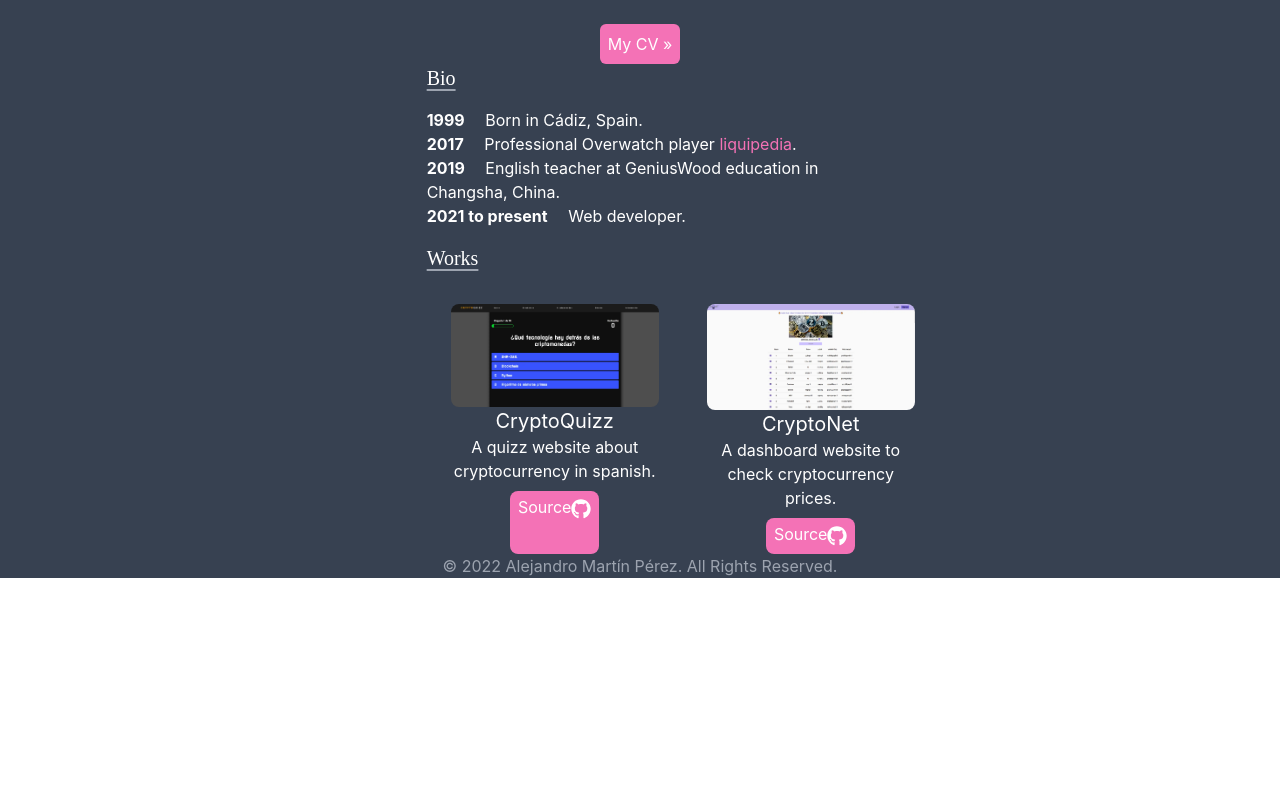
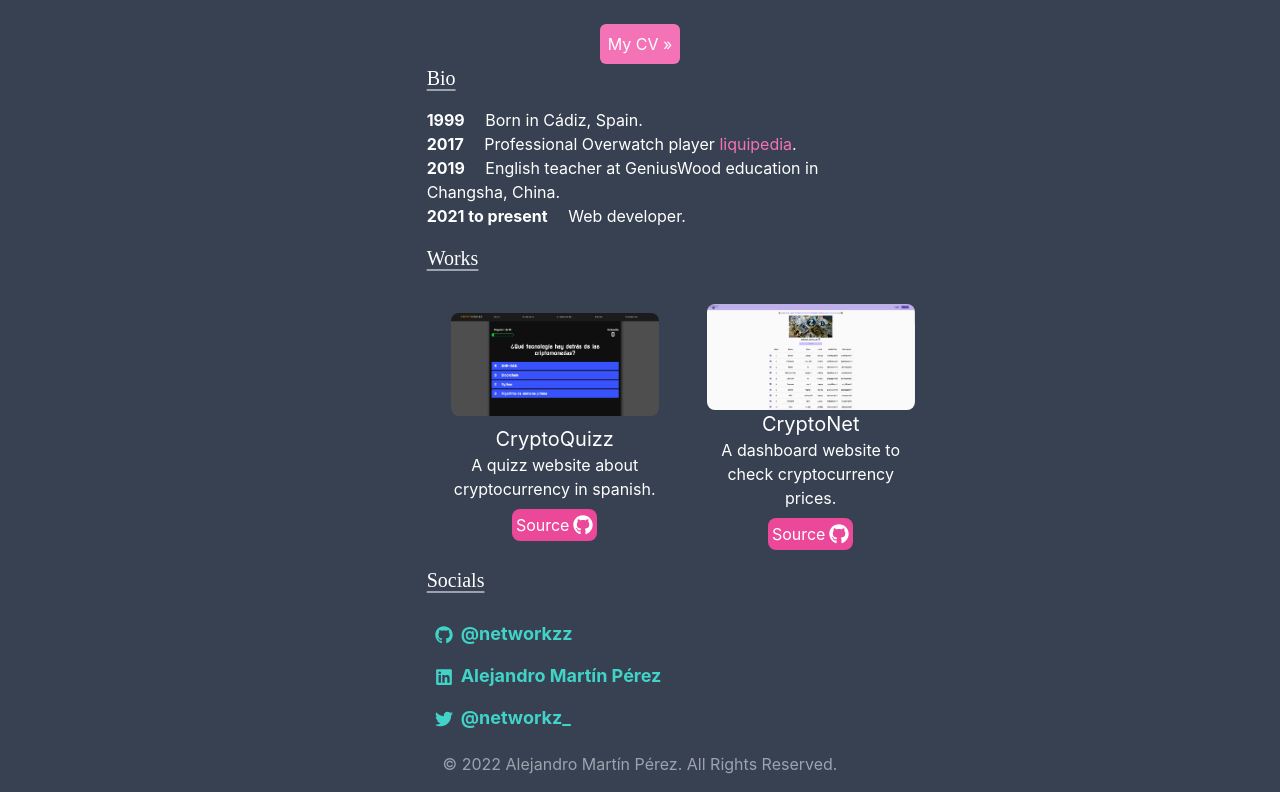
Before and after one commit to Networkzz/portfolio-react-tailwind, a React (Create React App) app: page / in a window 1280 px wide. Shown: the part 464-1256 px from the top of the page. Before the commit the page ends 1042 px from the top, so only its background shows below. Built offline with nearby package versions, Linux system fonts and the light colour scheme.

Commit message:
Refactor: Works, Social + Update: Nav, Footer, Bio

```diff
--- a/src/App.js
+++ b/src/App.js
@@ -4,6 +4,7 @@ import Header from './components/Header';
 import About from './components/About/About';
 import Bio from  './components/Bio'
 import Works from './components/Works';
+import Socials from './components/Socials';
 
 function App() {
   return (
@@ -13,6 +14,7 @@ function App() {
       <About/>
       <Bio/>
       <Works/>
+      <Socials/>
       <Footer/>
     </div>
   );
--- a/src/components/Bio.js
+++ b/src/components/Bio.js
@@ -4,7 +4,7 @@ function Bio() {
   return <div className="w-2/6 m-auto text-white pb-4">
   <h2
     className="text-xl underline underline-offset-4 decoration-gray-400 font-fontName pb-4"
-    id="about"
+    id="bio"
   >
     Bio
   </h2>
--- a/src/components/Footer.js
+++ b/src/components/Footer.js
@@ -2,7 +2,7 @@ import React from "react";
 
 const Footer = () => {
   return (
-    <p className="text-gray-400 text-center">
+    <p className="text-gray-400 text-center pb-4">
       © {new Date().getFullYear()} Alejandro Martín Pérez. All Rights Reserved.
     </p>
   );
--- a/src/components/Nav.js
+++ b/src/components/Nav.js
@@ -1,11 +1,12 @@
 import { Disclosure } from "@headlessui/react";
 import { MenuIcon, XIcon, CodeIcon } from "@heroicons/react/outline";
-
+import { FaGithub } from "react-icons/fa";
 const navigation = [
   { name: "Alejandro Martín", href: "#", current: true },
   { name: "About", href: "#about", current: false },
-  { name: "Works", href: "#adios", current: false },
-  { name: "Source", href: "https://github.com/Networkzz/portfolio-react-tailwind",current: false,},
+  { name: "Bio", href: "#bio", current: false },
+  { name: "Works", href: "#works", current: false },
+  { name: "Source", href: "https://github.com/Networkzz/portfolio-react-tailwind",current: false, target:"_blank", icon: <FaGithub className="inline-flex ml-1 mb-0.5"/>},
 ];
 
 function classNames(...classes) {
@@ -42,6 +43,7 @@ export default function Nav() {
                       <a
                         key={item.name}
                         href={item.href}
+                        target={item.target}
                         className={classNames(
                           item.current
                             ? "bg-gray-900 text-white" /*Current item*/
@@ -49,7 +51,7 @@ export default function Nav() {
                           "px-3 py-2 rounded-md text-sm font-medium"
                         )}
                       >
-                        {item.name}
+                        {item.name}{item.icon}
                       </a>
                     ))}
                   </div>
--- /dev/null
+++ b/src/components/Socials.js
@@ -0,0 +1,57 @@
+import React from "react";
+import { FaGithub } from "react-icons/fa";
+import { FaLinkedin } from "react-icons/fa";
+import { FaTwitter } from "react-icons/fa";
+
+const social = [
+  {
+    name: "@networkzz",
+    href: "https://github.com/Networkzz",
+    target: "_blank",
+    rel: "noreferrer",
+    icon: <FaGithub className="mr-2"/>,
+  },
+  {
+    name: "Alejandro Martín Pérez",
+    href: "https://www.linkedin.com/in/alejandro-mart%C3%ADn-p%C3%A9rez-99ba511ba/",
+    target: "_blank",
+    rel: "noreferrer",
+    icon: <FaLinkedin className="mr-2" />,
+  },
+  {
+    name: "@networkz_",
+    href: "https://twitter.com/Networkz_",
+    target: "_blank",
+    rel: "noreferrer",
+    icon: <FaTwitter className="mr-2" />,
+  }
+];
+const listSocial = social.map((item) => (
+  <li key={item.name}>
+    <a
+      className="w-42 flex-1 flex flex-row mt-2 hover:text-[#3fffef] p-2 rounded-lg font-bold text-lg text-[#41d3c7] leading-4"
+      key={item.name}
+      href={item.href}
+      target={item.target}
+      rel={item.rel}
+    >
+      {item.icon}
+      {item.name}
+    </a>
+  </li>
+));
+function Socials() {
+  return (
+    <div className="w-2/6 m-auto text-white pb-4 pt-4">
+      <h2
+        className="text-xl underline underline-offset-4 decoration-gray-400 font-fontName pb-4"
+        id="social"
+      >
+        Socials
+      </h2>
+      <ul>{listSocial}</ul>
+    </div>
+  );
+}
+
+export default Socials;
--- a/src/components/Works.js
+++ b/src/components/Works.js
@@ -2,64 +2,111 @@ import React from "react";
 import CryptoQuizz from "../assets/cryptoquizz.webp";
 import CryptoNet from "../assets/cryptonet.webp";
 import { FaGithub } from "react-icons/fa";
+const workAnchorCryptoQuizz = [
+  {
+    href: "http://cryptoquizz.000webhostapp.com/index.html",
+    target: "_blank",
+    rel: "noreferrer",
+    className: "w-52 h-42 block m-auto rounded-lg",
+    src: CryptoQuizz,
+    alt: "CryptoQuizz",
+  },
+];
+const workAnchorCryptoNet = [
+  {
+    href: "https://networkzz.github.io/CryptoNet/",
+    target: "_blank",
+    rel: "noreferrer",
+    className: "w-52 h-42 block m-auto rounded-lg",
+    src: CryptoNet,
+    alt: "CryptoNet",
+  },
+];
+const sourceAnchor = [
+  {
+    className:
+      "m-auto content-center inline-flex text-center p-1 bg-pink-500 hover:bg-pink-400 rounded-lg mt-2",
+    href: "https://github.com/Networkzz/CryptoNet",
+    target: "_blank",
+    rel: "noreferrer",
+    icon: <FaGithub className="text-xl mt-0.5 ml-1" />,
+  },
+];
+const titleWork = ["CryptoQuizz", "CryptoNet"];
+const paragraphWork = ["A quizz website about cryptocurrency in spanish.", "A dashboard website to check cryptocurrency prices."];
 function Works() {
   return (
     <div className="w-2/6 m-auto text-white">
       <h2
         className="text-xl underline underline-offset-4 decoration-gray-400 font-fontName pb-8"
-        id="about"
+        id="works"
       >
         Works
       </h2>
       <div className="flex-1 flex items-center justify-center sm:items-stretch sm:justify-start">
         <div className="flex flex-col ml-6 text-center mr-6">
+          {workAnchorCryptoQuizz.map((props) => (
             <a
-            href="http://cryptoquizz.000webhostapp.com/index.html"
-            target="_blank"
-            rel="noreferrer"
-            className="w-52 h-42 block m-auto rounded-lg"
+              key={props.href}
+              href={props.href}
+              target={props.target}
+              rel={props.rel}
+              className={props.className}
             >
               <img
-              src={CryptoQuizz}
-              alt="cryptoquizz"
+                key={props.src}
+                src={props.src}
+                alt={props.alt}
                 className="rounded-lg"
-            ></img>
+              />
             </a>
-          <h2 className="text-xl">CryptoQuizz</h2>
-          <p>A quizz website about cryptocurrency in spanish.</p>
+          ))}
+          <h2 className="text-xl">{titleWork[0]}</h2>
+          <p>{paragraphWork[0]}</p>
+          {sourceAnchor.map((props) => (
             <a
-            className="flex-1 flex m-auto flex-row mt-2 bg-pink-400 hover:bg-pink-300 leading-4 pt-2 pr-2 pl-2 rounded-lg "
-            href="https://github.com/Networkzz/CryptoNet"
-            target="_blank"
-            rel="noreferrer"
+              key={props.href}
+              className={props.className}
+              href={props.href}
+              target={props.target}
+              rel={props.rel}
             >
               Source
-            <FaGithub className="text-xl" />
+              {props.icon}
             </a>
+          ))}
         </div>
         <div className="flex flex-col ml-6 text-center mr-6">
+        {workAnchorCryptoNet.map((props) => (
             <a
-            href="https://networkzz.github.io/CryptoNet/"
-            target="_blank"
-            rel="noreferrer"
-            className="w-52 h-42 block m-auto rounded-lg"
+              key={props.href}
+              href={props.href}
+              target={props.target}
+              rel={props.rel}
+              className={props.className}
             >
-            <img src={CryptoNet} alt="cryptonet" className="rounded-lg"></img>
+              <img
+                key={props.src}
+                src={props.src}
+                alt={props.alt}
+                className="rounded-lg"
+              />
             </a>
-          <h2 className="text-xl">CryptoNet</h2>
-          <p>A dashboard website to check cryptocurrency prices. </p>
+          ))}
+          <h2 className="text-xl">{titleWork[1]}</h2>
+          <p>{paragraphWork[1]}</p>
+          {sourceAnchor.map((props) => (
             <a
-            className="flex-1 flex m-auto flex-row mt-2 bg-pink-400 hover:bg-pink-300 leading-4 p-2 rounded-lg"
-            href="https://github.com/Networkzz/CryptoNet"
-            target="_blank"
-            rel="noreferrer"
+              key={props.href}
+              className={props.className}
+              href={props.href}
+              target={props.target}
+              rel={props.rel}
             >
               Source
-            <FaGithub className="text-xl " />
+              {props.icon}
             </a>
-        </div>
-        <div className="flex-1 flex items-center justify-center sm:items-stretch sm:justify-start">
-          <div className="flex flex-col ml-6 text-center mr-6"></div>
+          ))}
         </div>
       </div>
     </div>
```
Lines whose indentation alone changed are shown as unchanged.
